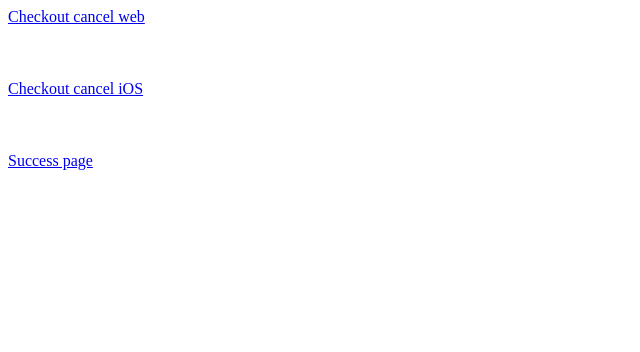
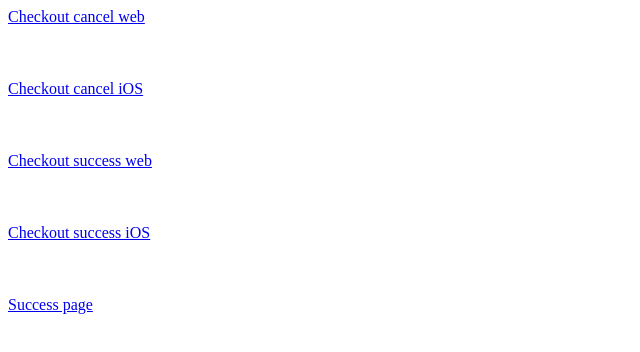
Before and after one commit to dinkar/html-form-submit, a plain HTML site: page index.html in a window 1280 px wide. Shown: the whole page, without its empty margins (0-640 px from the left). Drawn offline with Linux system fonts and the light colour scheme.

Commit message:
Update index.html

```diff
--- a/index.html
+++ b/index.html
@@ -10,6 +10,16 @@
         <br/>
         <br/>
         <br/>
+        <a href="https://zalando-lounge.de/checkout/callback/success" target="_blank">Checkout success web</a>
+        <br/>
+        <br/>
+        <br/>
+        <br/>
+        <a href="https://zalando-lounge.de/checkout/callback/ios/success" target="_blank">Checkout success iOS</a>
+        <br/>
+        <br/>
+        <br/>
+        <br/>
         <a href="https://zalando-lounge.de/checkout/success/index/ordernumber/13105036175401" target="_blank">Success page</a>
     </body>
 </html>
```
